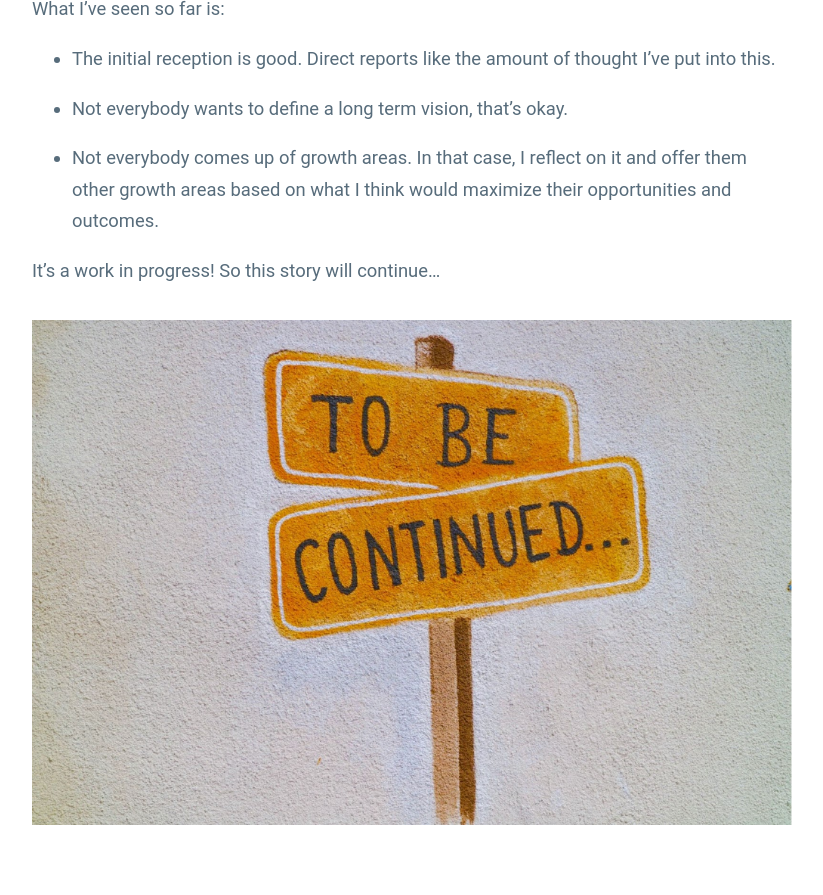
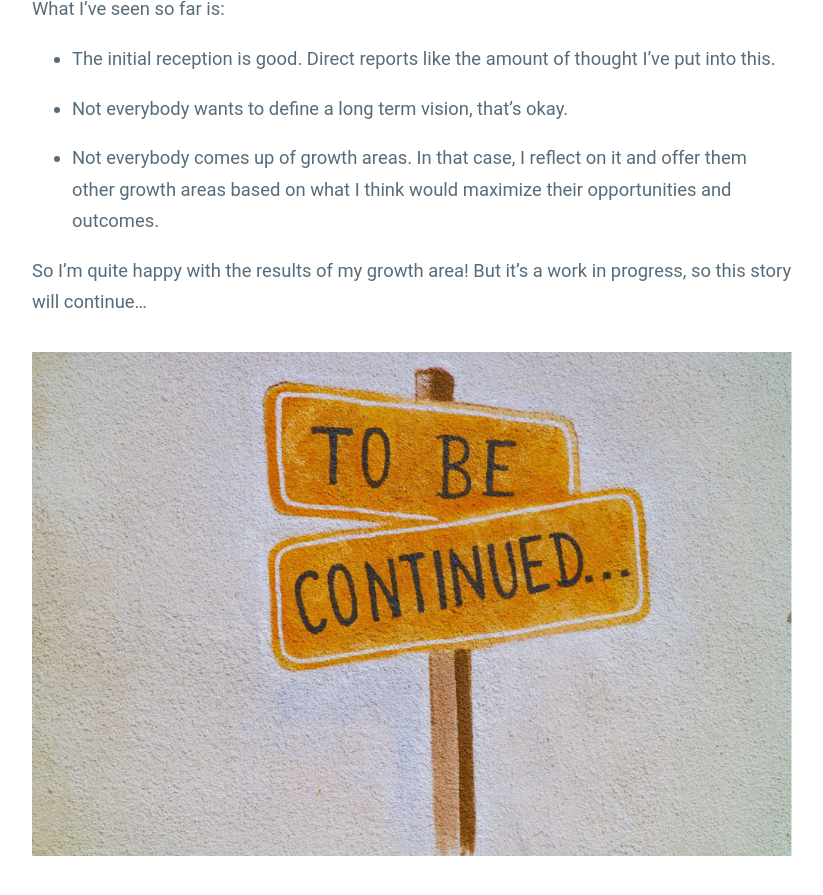
Before and after one commit to guillermodlpa/site, a Jekyll site: the page built from _posts/2021-12-08-growth-of-direct-reports.markdown, in a window 1280 px wide and 900 px high, scrolled down 7425 px. Shown: the top 895 px of the window, without its empty margins (228-1051 px from the left). Built offline with Jekyll 4.4.1, drawn with Linux system fonts in a browser that asks for light colours.

Commit message:
Updated Growth Of Direct Reports

```diff
--- a/_posts/2021-12-08-growth-of-direct-reports.markdown
+++ b/_posts/2021-12-08-growth-of-direct-reports.markdown
@@ -111,6 +111,6 @@ What I've seen so far is:
 
 * Not everybody comes up of growth areas. In that case, I reflect on it and offer them other growth areas based on what I think would maximize their opportunities and outcomes.
 
-It's a work in progress! So this story will continue...
+So I'm quite happy with the results of my growth area! But it's a work in progress, so this story will continue...
 
 ![to-be-continued.png](/uploads/to-be-continued.png)
```
